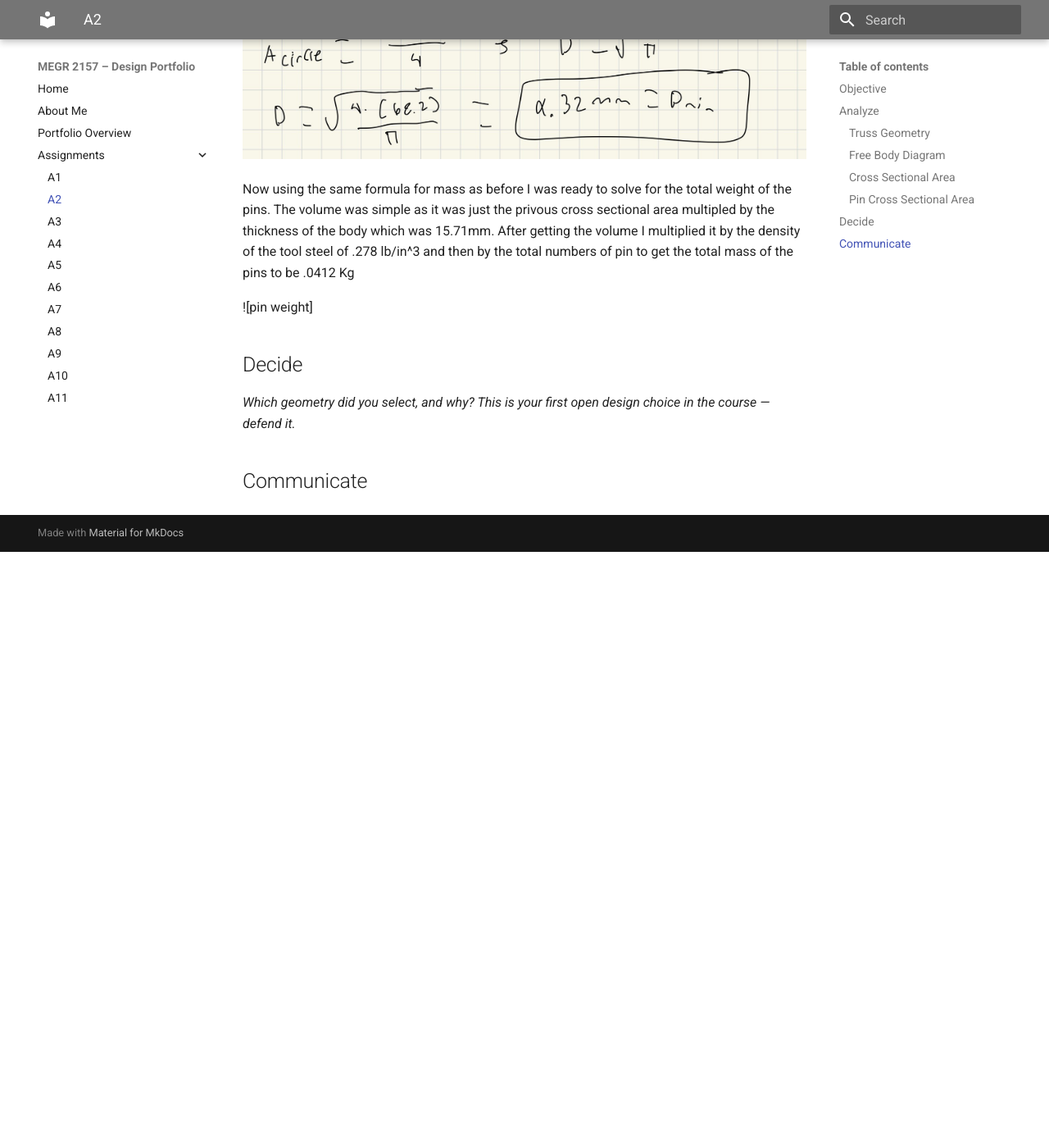
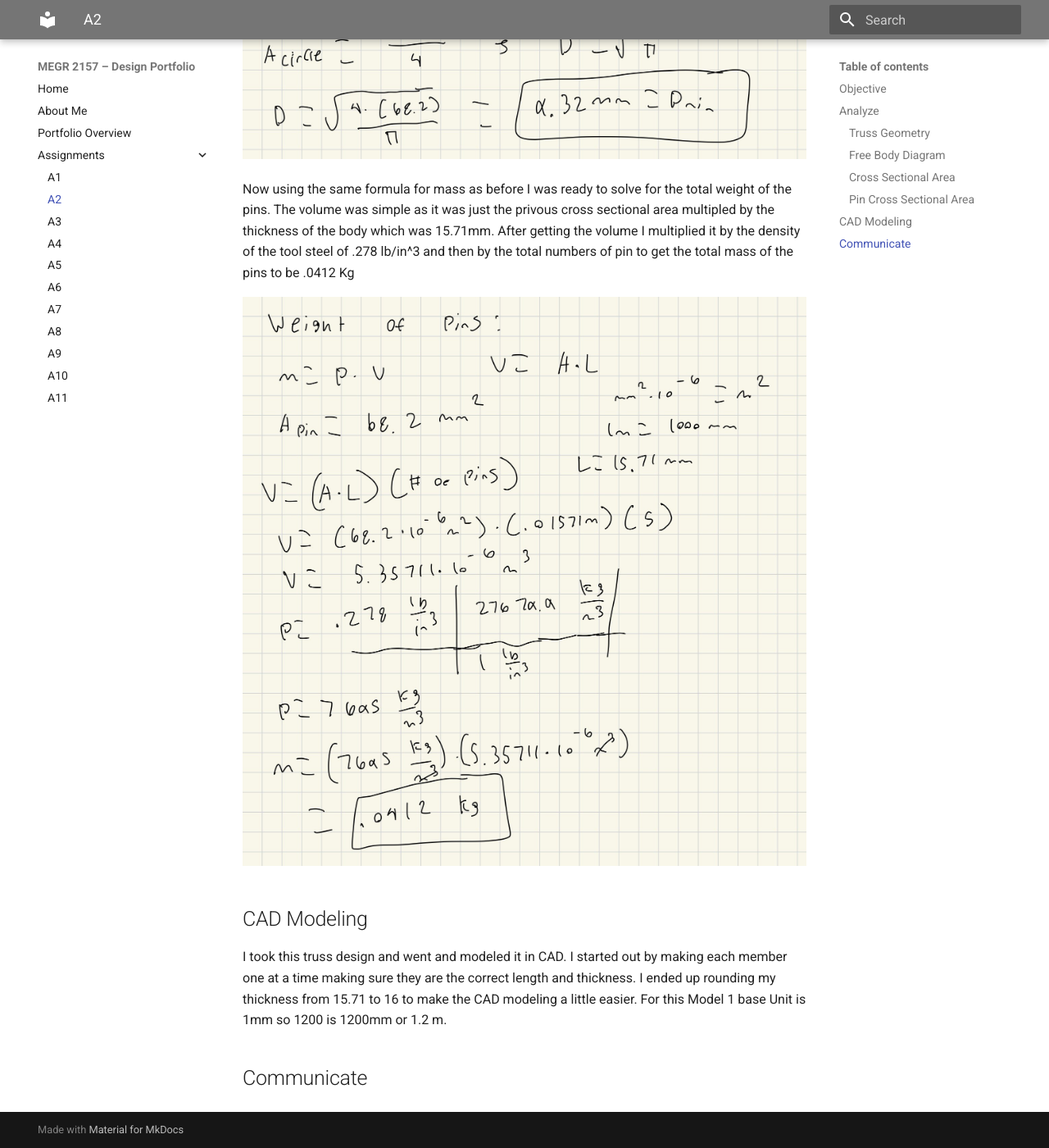
Before and after one commit to jadelma5/megr2156-portfolio, an MkDocs documentation site: the page built from docs/assignments/A02/index.md, in a window 1280 px wide and 1400 px high, scrolled down 7022 px. Shown: the whole window at 82% size. Built offline with MkDocs 1.6.1 and Material for MkDocs 9.7.7, drawn with Linux system fonts in a browser that asks for light colours; before the commit the page ends 7695 px from its top, so only the background shows below that.

Commit message:
Update index.md with CAD modeling details
Added CAD modeling section and updated pin weight image.

```diff
--- a/docs/assignments/A02/index.md
+++ b/docs/assignments/A02/index.md
@@ -48,8 +48,10 @@ The last calculations were to find the minimum cross sectional area for the pins
 
 Now using the same formula for mass as before I was ready to solve for the total weight of the pins. The volume was simple as it was just the privous cross sectional area multipled by the thickness of the body which was 15.71mm. After getting the volume I multiplied it by the density of the tool steel of .278 lb/in^3 and then by the total numbers of pin to get the total mass of the pins to be .0412 Kg
 
-![pin weight]
-## Decide
-_Which geometry did you select, and why? This is your first open design choice in the course — defend it._
+![pin weight](pinweight.jpg)
+
+## CAD Modeling
+
+I took this truss design and went and modeled it in CAD. I started out by making each member one at a time making sure they are the correct length and thickness. I ended up rounding my thickness from 15.71 to 16 to make the CAD modeling a little easier. For this Model 1 base Unit is 1mm so 1200 is 1200mm or 1.2 m.
 
 ## Communicate
```
